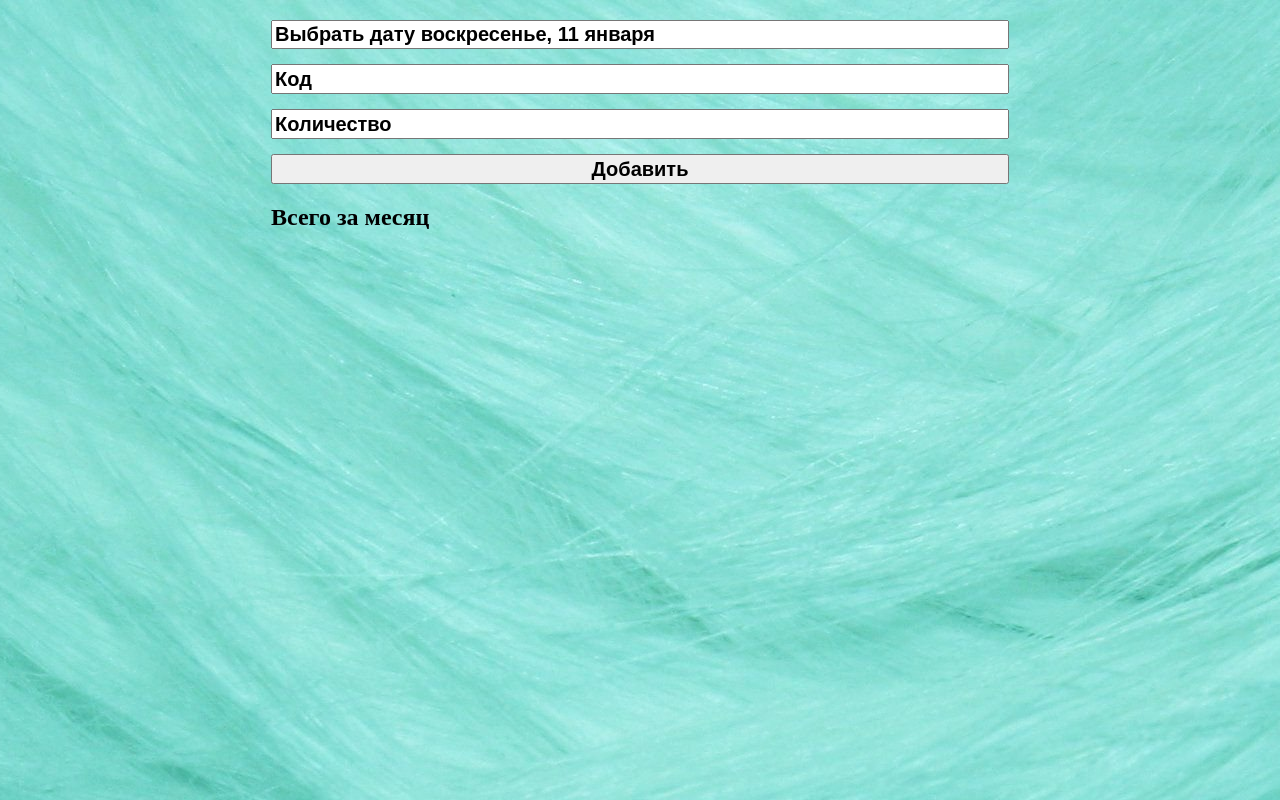
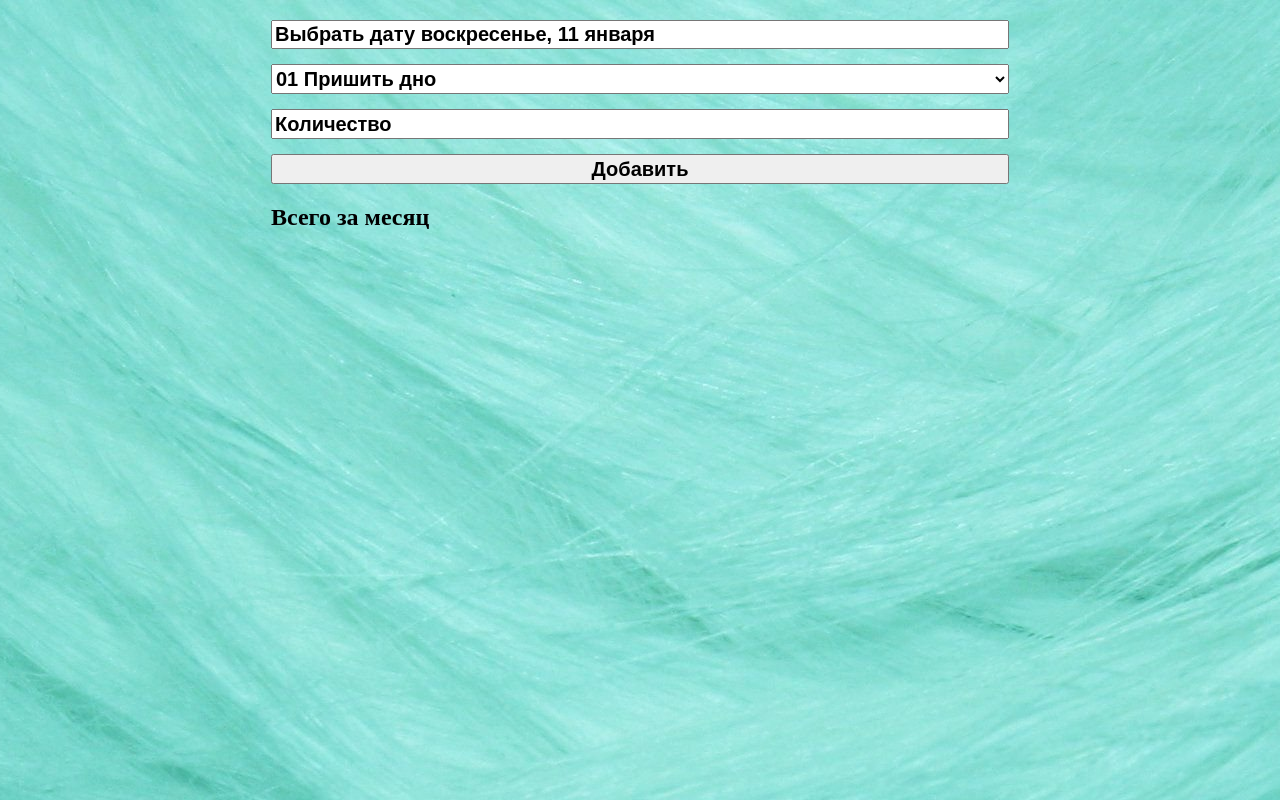
Before and after one commit to NKapaev/SalaryCalc, a React (Vite) app: page / in a window 1280 px wide. Built offline with nearby package versions, Linux system fonts and the light colour scheme.

Commit message:
Adds select component to input product code

```diff
--- a/src/components/inputForm/InputForm.tsx
+++ b/src/components/inputForm/InputForm.tsx
@@ -1,4 +1,6 @@
 import styles from './inputForm.module.css';
+
+import { products } from '../../products';
 
 import { useState } from 'react';
 import type { FormData } from '../../types';
@@ -31,12 +33,18 @@ export default function InputForm({ onSubmit }: InputFormProps) {
 
   return (
     <form className={styles.form} onSubmit={handleSubmit}>
-      <input
+      <select
         className={`${styles.input} input`}
         value={code}
         onChange={e => setCode(e.target.value)}
-        placeholder="Код"
-      />
+        // placeholder="Код"
+      >
+        {products.map(product => (
+          <option key={product.code} value={product.code}>
+            {product.code} {product.name}
+          </option>
+        ))}
+      </select>
 
       <input
         className={`${styles.input} input`}
```
